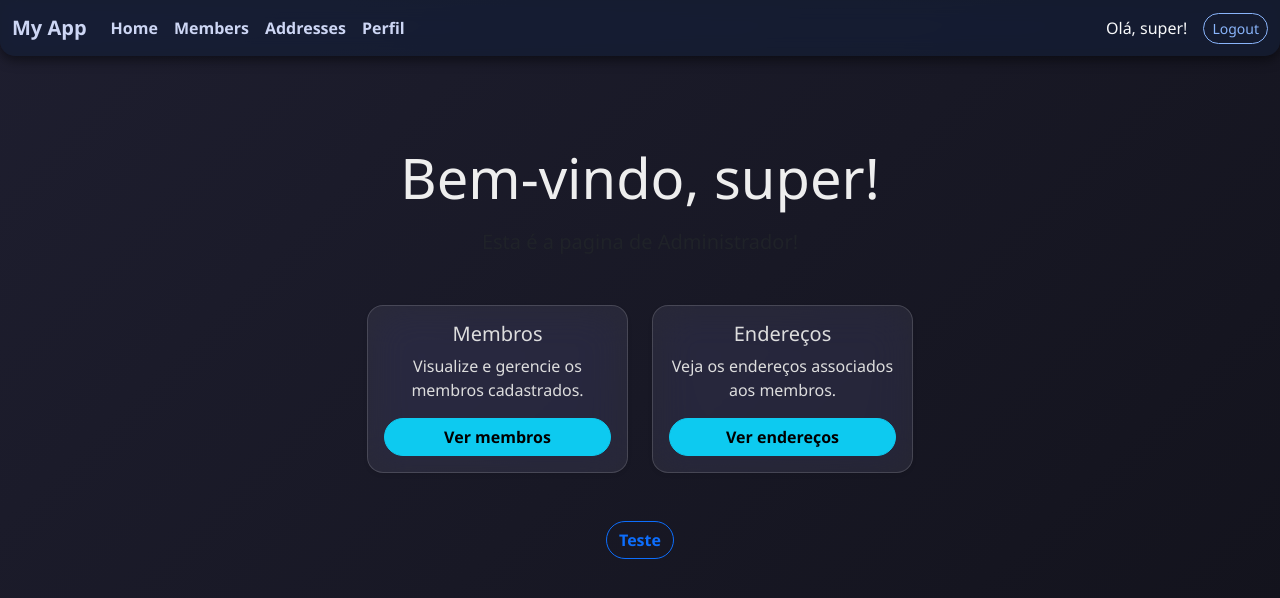
After one commit to GB-23/Boot_P, a Django app: page /homeadmin/ in a window 1280 px wide. The commit adds this page. Shown: the top 598 px of the page. Run offline with Django 5.2, Linux system fonts and the light colour scheme; a user stored in the database is signed in; some libraries are stand-ins or nearby versions.

Commit message:
aula 05/06

```diff
--- a/meu_projeto/blog/models.py
+++ b/meu_projeto/blog/models.py
@@ -12,6 +12,7 @@ class Pessoa(models.Model):
     rg = models.CharField(max_length=20)
     endereco = models.CharField(max_length=255)
     bairro = models.CharField(max_length=100)
+    tipo = models.CharField(max_length=50)
 
     def __str__(self):
         return f"{self.nome} ({self.cpf})"
--- a/meu_projeto/blog/templates/base.html
+++ b/meu_projeto/blog/templates/base.html
@@ -94,6 +94,10 @@
         <li class="nav-item">
           <a class="nav-link {% if request.path == '/index' %}active{% endif %}" href="/index">Addresses</a>
         </li>
+
+         <li class="nav-item">
+          <a class="nav-link {% if request.path == '/perfil' %}active{% endif %}" href="/perfil">Perfil</a>
+        </li>
       </ul>
 
       <div class="d-flex align-items-center">
--- /dev/null
+++ b/meu_projeto/blog/templates/homeadmin.html
@@ -0,0 +1,89 @@
+{% extends "base.html" %}
+{% block content %}
+<div id="homeApp" class="text-center mt-5">
+
+  <h1 class="display-4 mb-3">Bem-vindo, {{ user.username }}!</h1>
+  <p class="lead text-muted mb-5">Esta é a pagina de Administrador!</p>
+
+  <div class="row justify-content-center g-4">
+    <div class="col-md-3">
+      <div class="card glass-card shadow-sm h-100">
+        <div class="card-body d-flex flex-column">
+          <h5 class="card-title">Membros</h5>
+          <p class="card-text flex-grow-1">Visualize e gerencie os membros cadastrados.</p>
+          <a href="/lista-pessoas" class="btn btn-info mt-auto btn-modern">Ver membros</a>
+        </div>
+      </div>
+    </div>
+
+    <div class="col-md-3">
+      <div class="card glass-card shadow-sm h-100">
+        <div class="card-body d-flex flex-column">
+          <h5 class="card-title">Endereços</h5>
+          <p class="card-text flex-grow-1">Veja os endereços associados aos membros.</p>
+          <a href="/index" class="btn btn-info mt-auto btn-modern">Ver endereços</a>
+        </div>
+      </div>
+    </div>
+  </div>
+
+  <div class="mt-5">
+    <button @click="showMessage" class="btn btn-outline-primary btn-modern">Teste</button>
+
+    <transition name="fade">
+      <p v-if="message" class="mt-3 alert alert-success bg-success bg-opacity-10 text-success border border-success rounded-pill">{{ message }}</p>
+    </transition>
+  </div>
+</div>
+
+<style>
+  .glass-card {
+    background: rgba(255, 255, 255, 0.07);
+    backdrop-filter: saturate(180%) blur(20px);
+    border-radius: 1rem;
+    border: 1px solid rgba(255, 255, 255, 0.15);
+    color: #ddd;
+    transition: transform 0.3s ease, box-shadow 0.3s ease;
+  }
+  .glass-card:hover {
+    transform: translateY(-5px);
+    box-shadow: 0 12px 25px rgba(137, 180, 250, 0.5);
+  }
+
+  .btn-modern {
+    border-radius: 50px;
+    font-weight: 600;
+    transition: all 0.3s ease;
+  }
+  .btn-modern:hover {
+    box-shadow: 0 0 12px #89b4faaa;
+  }
+
+  .fade-enter-active, .fade-leave-active {
+    transition: opacity 0.5s ease;
+  }
+  .fade-enter-from, .fade-leave-to {
+    opacity: 0;
+  }
+</style>
+
+<script>
+  const { createApp } = Vue;
+
+  createApp({
+    data() {
+      return {
+        message: ''
+      };
+    },
+    methods: {
+      showMessage() {
+        this.message = 'Teste de Vue';
+        setTimeout(() => {
+          this.message = '';
+        }, 3000);
+      }
+    }
+  }).mount('#homeApp');
+</script>
+{% endblock %}
--- a/meu_projeto/blog/urls.py
+++ b/meu_projeto/blog/urls.py
@@ -11,4 +11,6 @@ urlpatterns = [
     path('perfil/', views.perfil, name='perfil'),
     path('lista-pessoas/', views.lista_pessoas, name='lista_pessoas'),
     path('index/', views.lista_endereco, name='index'),
+    path('homeadmin/', views.homeadmin, name='homeadmin'),
+    path('homemanager/', views.homemanager, name='homemanager'),
 ]
--- a/meu_projeto/blog/views.py
+++ b/meu_projeto/blog/views.py
@@ -12,6 +12,21 @@ def login_check(request):
     if not request.user.is_authenticated:
         return redirect('login')
 
+
+
+def erro_404(request, exception):
+    return render(request, '404.html', status=404)
+
+
+def erro_403(request, exception):
+    return render(request, '403.html', status=403)
+
+
+def erro_500(request):
+    return render(request, '500.html', status=500)
+
+def erro_403_view(request):
+    return render(request, '403.html', status=403)
 
 @login_required
 def lista_endereco(request):
@@ -49,24 +64,38 @@ def login_view(request):
         username = request.POST.get('username')
         password = request.POST.get('password')
 
-
         user = authenticate(request, username=username, password=password)
 
         if user is not None:
+            login(request, user)
 
-            login(request, user)
-            return redirect('home')
+            if user.is_superuser:
+                return redirect('homeadmin')
+
+            pessoa = Pessoa.objects.filter(usuario=user).first()
+            if pessoa:
+                if pessoa.tipo == 'gerente':
+                    return redirect('homemanager')
+                elif pessoa.tipo == 'comum':
+                    return redirect('home')
+                else:
+                    messages.error(request, "Erro Inesperado, Tipo Invalido.")
+                    return redirect('login')
+            else:
+                messages.error(request, "Erro Inesperado, Tipo Invalido.")
+                return redirect('login')
+
         else:
-
             messages.error(request, "Usuário ou senha inválidos.")
             return render(request, 'login.html')
 
     return render(request, 'login.html')
 
 
+
 def logout_view(request):
     logout(request)
-    return render(request, "logout.html")  # Or wherever you want to redirect after logout
+    return render(request, "logout.html")
 
 
 def recuperar_senha(request):
@@ -77,12 +106,13 @@ def alterar_senha(request):
     return render(request, 'alterar_senha.html')
 
 
+
+
 def cadastrar(request):
     if request.method == 'POST':
         username = request.POST.get('username')
         email = request.POST.get('email')
         password = request.POST.get('password')
-
 
         if User.objects.filter(username=username).exists():
             messages.error(request, 'Este nome de usuário já está em uso.')
@@ -92,9 +122,22 @@ def cadastrar(request):
             messages.error(request, 'Este email já está em uso.')
             return render(request, 'cadastrar.html')
 
-
         user = User.objects.create_user(username=username, email=email, password=password)
         user.save()
+
+
+        Pessoa.objects.create(
+            usuario=user,
+            nome=username,
+            cpf='000.000.000-00',
+            email=email,
+            telefone='(00)00000-0000',
+            data_nascimento='2000-01-01',
+            rg='0000000',
+            endereco='Endereço padrão',
+            bairro='Bairro padrão',
+            tipo='comum'
+        )
 
         messages.success(request, 'Conta criada com sucesso! Faça login.')
         return redirect('login')
@@ -102,26 +145,83 @@ def cadastrar(request):
     return render(request, 'cadastrar.html')
 
 
+
 @login_required
 def perfil(request):
-    return render(request, 'perfil.html')
+
+    try:
+        pessoa = Pessoa.objects.select_related('usuario').prefetch_related('enderecos').get(usuario=request.user)
+
+        enderecos_data = []
+        for end in pessoa.enderecos.all():
+            enderecos_data.append({
+                'id': end.id,
+                'rua': end.rua,
+                'numero': end.numero,
+                'bairro': end.bairro,
+                'cidade': end.cidade,
+                'estado': end.estado,
+                'cep': end.cep,
+            })
+
+        pessoa_data = {
+            'id': pessoa.id,
+            'nome': pessoa.nome,
+            'cpf': pessoa.cpf,
+            'email': pessoa.email,
+            'telefone': pessoa.telefone,
+            'data_nascimento': pessoa.data_nascimento.strftime('%d/%m/%Y') if pessoa.data_nascimento else '',
+            'rg': pessoa.rg,
+            'usuario': pessoa.usuario.username,
+            'enderecos': enderecos_data,
+        }
+
+        context = {
+            'pessoa_json': json.dumps(pessoa_data, cls=DjangoJSONEncoder)
+        }
+        return render(request, 'perfil.html', context)
+
+    except Pessoa.DoesNotExist:
+        if request.user.is_superuser:
+            return redirect('homeadmin')
+        else:
+            return redirect('home')
+
+
 
 
 @login_required
 def home(request):
+    try:
+        pessoa = Pessoa.objects.get(usuario=request.user)
+        if pessoa.tipo != 'comum':
+            return redirect('home')
+    except Pessoa.DoesNotExist:
+        return redirect('login')
+
     return render(request, 'home.html')
 
+@login_required
+def homemanager(request):
+    try:
+        pessoa = Pessoa.objects.get(usuario=request.user)
+        if pessoa.tipo != 'gerente':
+            return redirect('home')
+    except Pessoa.DoesNotExist:
+        return redirect('login')
 
-def erro_404(request, exception):
-    return render(request, '404.html', status=404)
+    return render(request, 'homemanager.html')
 
 
-def erro_403(request, exception):
-    return render(request, '403.html', status=403)
+@login_required
+def homeadmin(request):
+    if not request.user.is_superuser:
+        return redirect('home')
+
+    return render(request, 'homeadmin.html')
 
 
-def erro_500(request):
-    return render(request, '500.html', status=500)
+
 
 
 def lista_pessoas(request):
```
Also changed, not shown: core/urls.py (added, +7 -0 lines), meu_projeto/blog/admin.py (+8 -1 lines), meu_projeto/blog/templates/homemanager.html (added, +89 -0 lines), meu_projeto/blog/templates/perfil.html (+38 -7 lines), meu_projeto/blog/migrations/0001_initial.py, meu_projeto/db.sqlite3.
